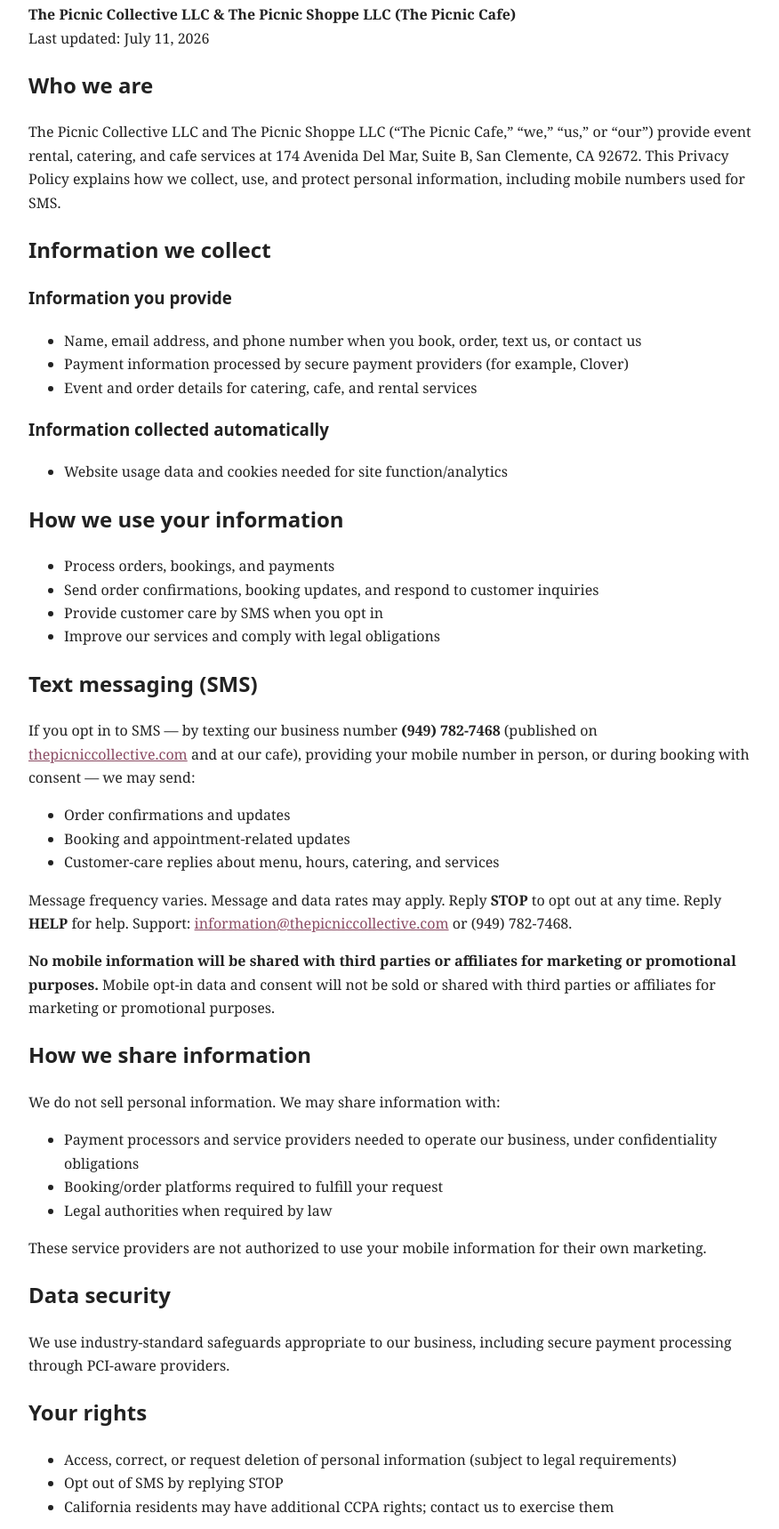
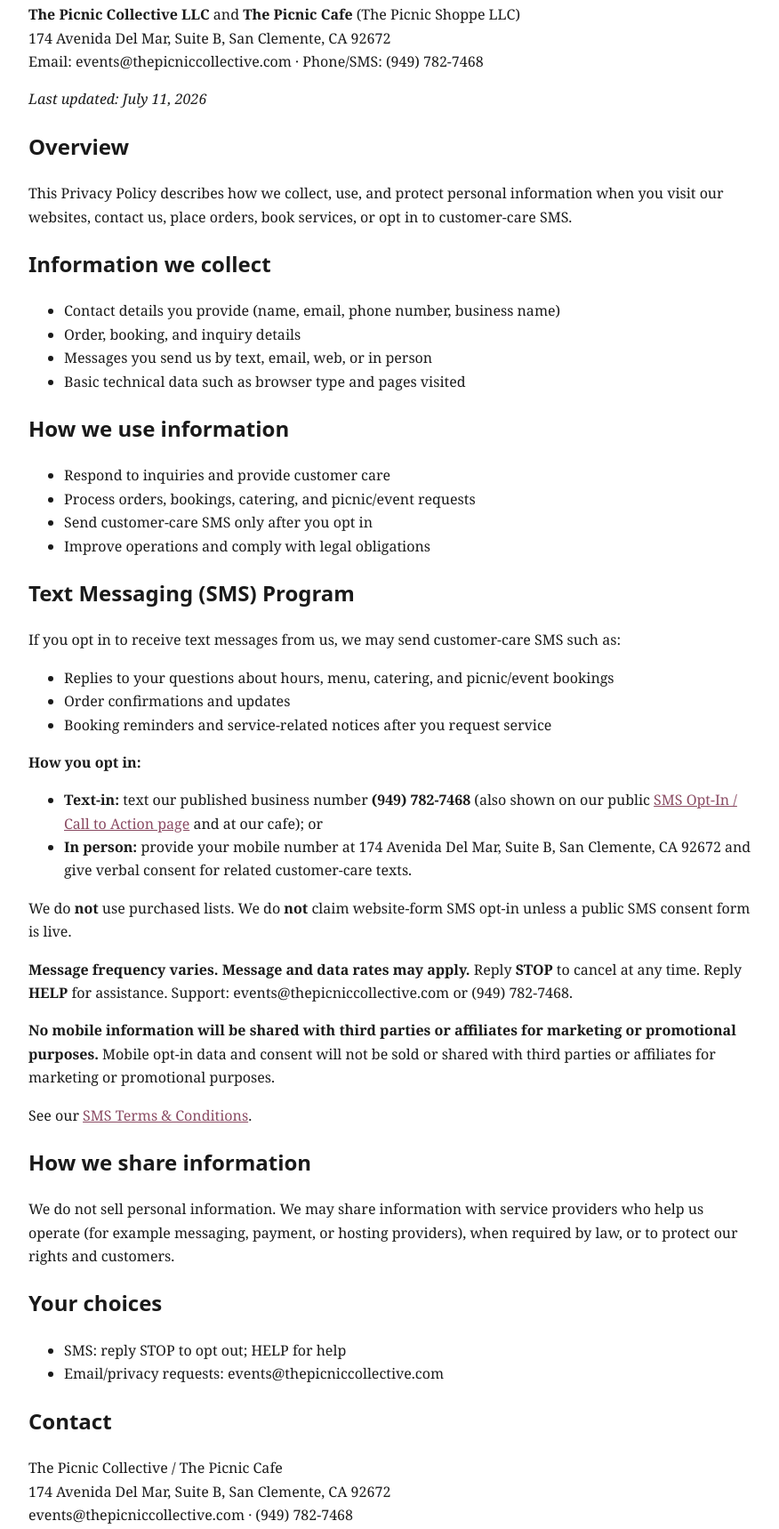
Before and after one commit to nxrivard-sudo/tpc-messaging-compliance, a plain HTML site: page privacy.html in a window 1280 px wide. Shown: the part 111-1830 px from the top of the page at 89% size, without its empty margins (198-1074 px from the left). Drawn offline with Linux system fonts and the light colour scheme.

Commit message:
A2P 30909: clean CTA/privacy/terms, text-in + in-person only

```diff
--- a/privacy.html
+++ b/privacy.html
@@ -5,83 +5,88 @@
   <meta name="viewport" content="width=device-width, initial-scale=1" />
   <title>Privacy Policy | The Picnic Collective &amp; The Picnic Cafe</title>
   <style>
-    body { font-family: Georgia, serif; max-width: 820px; margin: 40px auto; padding: 0 20px; line-height: 1.65; color: #222; }
-    h1,h2,h3 { font-family: system-ui, sans-serif; }
+    body { font-family: Georgia, serif; max-width: 820px; margin: 40px auto; padding: 0 20px; line-height: 1.65; color: #1a1a1a; }
+    h1, h2 { font-family: system-ui, sans-serif; }
     a { color: #8a4b63; }
   </style>
 </head>
 <body>
   <h1>Privacy Policy</h1>
-  <p><strong>The Picnic Collective LLC &amp; The Picnic Shoppe LLC (The Picnic Cafe)</strong><br>
-  Last updated: July 11, 2026</p>
+  <p><strong>The Picnic Collective LLC</strong> and <strong>The Picnic Cafe</strong> (The Picnic Shoppe LLC)<br>
+  174 Avenida Del Mar, Suite B, San Clemente, CA 92672<br>
+  Email: events@thepicniccollective.com · Phone/SMS: (949) 782-7468</p>
+  <p><em>Last updated: July 11, 2026</em></p>
 
-  <h2>Who we are</h2>
-  <p>The Picnic Collective LLC and The Picnic Shoppe LLC (“The Picnic Cafe,” “we,” “us,” or “our”) provide event rental, catering, and cafe services at 174 Avenida Del Mar, Suite B, San Clemente, CA 92672. This Privacy Policy explains how we collect, use, and protect personal information, including mobile numbers used for SMS.</p>
+  <h2>Overview</h2>
+  <p>
+    This Privacy Policy describes how we collect, use, and protect personal information when you
+    visit our websites, contact us, place orders, book services, or opt in to customer-care SMS.
+  </p>
 
   <h2>Information we collect</h2>
-  <h3>Information you provide</h3>
   <ul>
-    <li>Name, email address, and phone number when you book, order, text us, or contact us</li>
-    <li>Payment information processed by secure payment providers (for example, Clover)</li>
-    <li>Event and order details for catering, cafe, and rental services</li>
-  </ul>
-  <h3>Information collected automatically</h3>
-  <ul>
-    <li>Website usage data and cookies needed for site function/analytics</li>
+    <li>Contact details you provide (name, email, phone number, business name)</li>
+    <li>Order, booking, and inquiry details</li>
+    <li>Messages you send us by text, email, web, or in person</li>
+    <li>Basic technical data such as browser type and pages visited</li>
   </ul>
 
-  <h2>How we use your information</h2>
+  <h2>How we use information</h2>
   <ul>
-    <li>Process orders, bookings, and payments</li>
-    <li>Send order confirmations, booking updates, and respond to customer inquiries</li>
-    <li>Provide customer care by SMS when you opt in</li>
-    <li>Improve our services and comply with legal obligations</li>
+    <li>Respond to inquiries and provide customer care</li>
+    <li>Process orders, bookings, catering, and picnic/event requests</li>
+    <li>Send customer-care SMS only after you opt in</li>
+    <li>Improve operations and comply with legal obligations</li>
   </ul>
 
-  <h2>Text messaging (SMS)</h2>
-  <p>If you opt in to SMS — by texting our business number <strong>(949) 782-7468</strong> (published on <a href="https://thepicniccollective.com">thepicniccollective.com</a> and at our cafe), providing your mobile number in person, or during booking with consent — we may send:</p>
+  <h2>Text Messaging (SMS) Program</h2>
+  <p>
+    If you opt in to receive text messages from us, we may send customer-care SMS such as:
+  </p>
   <ul>
+    <li>Replies to your questions about hours, menu, catering, and picnic/event bookings</li>
     <li>Order confirmations and updates</li>
-    <li>Booking and appointment-related updates</li>
-    <li>Customer-care replies about menu, hours, catering, and services</li>
+    <li>Booking reminders and service-related notices after you request service</li>
   </ul>
-  <p>Message frequency varies. Message and data rates may apply. Reply <strong>STOP</strong> to opt out at any time. Reply <strong>HELP</strong> for help. Support: <a href="mailto:information@thepicniccollective.com">information@thepicniccollective.com</a> or (949) 782-7468.</p>
-  <p><strong>No mobile information will be shared with third parties or affiliates for marketing or promotional purposes.</strong> Mobile opt-in data and consent will not be sold or shared with third parties or affiliates for marketing or promotional purposes.</p>
+  <p><strong>How you opt in:</strong></p>
+  <ul>
+    <li><strong>Text-in:</strong> text our published business number <strong>(949) 782-7468</strong> (also shown on our public <a href="index.html">SMS Opt-In / Call to Action page</a> and at our cafe); or</li>
+    <li><strong>In person:</strong> provide your mobile number at 174 Avenida Del Mar, Suite B, San Clemente, CA 92672 and give verbal consent for related customer-care texts.</li>
+  </ul>
+  <p>
+    We do <strong>not</strong> use purchased lists. We do <strong>not</strong> claim website-form SMS opt-in unless a public SMS consent form is live.
+  </p>
+  <p>
+    <strong>Message frequency varies. Message and data rates may apply.</strong>
+    Reply <strong>STOP</strong> to cancel at any time. Reply <strong>HELP</strong> for assistance.
+    Support: events@thepicniccollective.com or (949) 782-7468.
+  </p>
+  <p>
+    <strong>No mobile information will be shared with third parties or affiliates for marketing or promotional purposes.</strong>
+    Mobile opt-in data and consent will not be sold or shared with third parties or affiliates for marketing or promotional purposes.
+  </p>
+  <p>See our <a href="terms.html">SMS Terms &amp; Conditions</a>.</p>
 
   <h2>How we share information</h2>
-  <p>We do not sell personal information. We may share information with:</p>
+  <p>
+    We do not sell personal information. We may share information with service providers who help us
+    operate (for example messaging, payment, or hosting providers), when required by law, or to protect
+    our rights and customers.
+  </p>
+
+  <h2>Your choices</h2>
   <ul>
-    <li>Payment processors and service providers needed to operate our business, under confidentiality obligations</li>
-    <li>Booking/order platforms required to fulfill your request</li>
-    <li>Legal authorities when required by law</li>
+    <li>SMS: reply STOP to opt out; HELP for help</li>
+    <li>Email/privacy requests: events@thepicniccollective.com</li>
   </ul>
-  <p>These service providers are not authorized to use your mobile information for their own marketing.</p>
-
-  <h2>Data security</h2>
-  <p>We use industry-standard safeguards appropriate to our business, including secure payment processing through PCI-aware providers.</p>
-
-  <h2>Your rights</h2>
-  <ul>
-    <li>Access, correct, or request deletion of personal information (subject to legal requirements)</li>
-    <li>Opt out of SMS by replying STOP</li>
-    <li>California residents may have additional CCPA rights; contact us to exercise them</li>
-  </ul>
-
-  <h2>Children’s privacy</h2>
-  <p>We do not knowingly collect personal information from children under 13.</p>
-
-  <h2>Changes</h2>
-  <p>We may update this policy from time to time. The updated date will appear at the top of this page.</p>
 
   <h2>Contact</h2>
   <p>
     The Picnic Collective / The Picnic Cafe<br>
-    174 Avenida Del Mar, Suite B<br>
-    San Clemente, CA 92672<br>
-    Email: <a href="mailto:information@thepicniccollective.com">information@thepicniccollective.com</a><br>
-    Phone / SMS: <a href="tel:+19497827468">(949) 782-7468</a><br>
-    SMS program details: <a href="./index.html">Text Messaging Program</a><br>
-    Terms: <a href="./terms.html">SMS Terms &amp; Conditions</a>
+    174 Avenida Del Mar, Suite B, San Clemente, CA 92672<br>
+    events@thepicniccollective.com · (949) 782-7468
   </p>
+
+  <p><a href="index.html">← Back to SMS Opt-In / CTA</a></p>
 </body>
 </html>
```
Also changed, not shown: index.html (+42 -29 lines), terms.html (+57 -45 lines).
